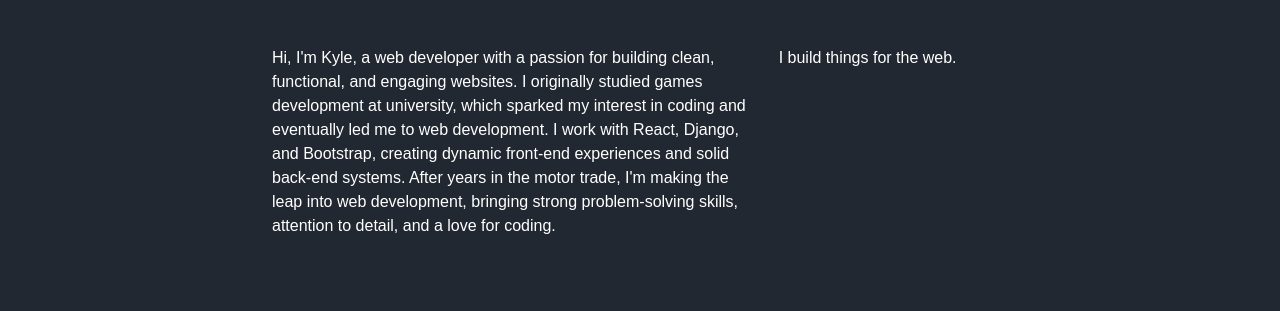
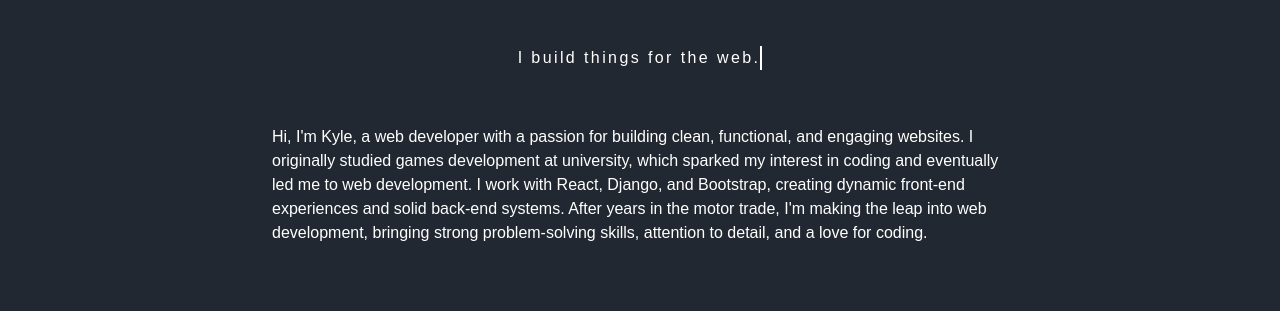
Before and after one commit to KyleMardell/portfolio, a React (Create React App) app: page / in a window 1280 px wide. Shown: the part 335-646 px from the top of the page. Built offline with nearby package versions, Linux system fonts and the light colour scheme.

Commit message:
Add text animation.

```diff
--- a/src/pages/Landing.js
+++ b/src/pages/Landing.js
@@ -1,5 +1,8 @@
 import React from "react";
 import { Col, Row } from "react-bootstrap";
+
+import styles from "../styles/Landing.module.css";
+
 import ProfileImage from "../components/ProfileImage";
 import ProjectCard from "../components/ProjectCard";
 import freeflow from "../assets/freeflow.png";
@@ -22,8 +25,14 @@ const Landing = () => {
                         <h2>Full Stack Developer</h2>
                     </Col>
                 </Row>
+                <Row className="my-5 d-flex justify-content-center">
+                    <Col style={{ maxWidth: 'fit-content' }}>
+                        <p className={`${styles.AnimText}`}>I build things for the web.</p>
+                    </Col>
+                </Row>
+
                 <Row className="my-5">
-                    <Col xs={8}>
+                    <Col>
                         <p>
                             Hi, I'm Kyle, a web developer with a passion for
                             building clean, functional, and engaging websites. I
@@ -36,9 +45,6 @@ const Landing = () => {
                             development, bringing strong problem-solving skills,
                             attention to detail, and a love for coding.
                         </p>
-                    </Col>
-                    <Col xs={4}>
-                        <p>I build things for the web.</p>
                     </Col>
                 </Row>
                 <Row className="my-5 g-4">
@@ -69,33 +75,15 @@ const Landing = () => {
                 </Row>
                 <Row className="my-5">
                     <h3>Tech Stack</h3>
-                    <Col xs={6}>
-                        Git & Github
-                    </Col>
-                    <Col xs={6}>
-                        VS Code
-                    </Col>
-                    <Col xs={6}>
-                        Django
-                    </Col>
-                    <Col xs={6}>
-                        React
-                    </Col>
-                    <Col xs={6}>
-                        Bootstrap
-                    </Col>
-                    <Col xs={6}>
-                        Python
-                    </Col>
-                    <Col xs={6}>
-                        JavaScript
-                    </Col>
-                    <Col xs={6}>
-                        HTML
-                    </Col>
-                    <Col xs={6}>
-                        CSS
-                    </Col>
+                    <Col xs={6}>Git & Github</Col>
+                    <Col xs={6}>VS Code</Col>
+                    <Col xs={6}>Django</Col>
+                    <Col xs={6}>React</Col>
+                    <Col xs={6}>Bootstrap</Col>
+                    <Col xs={6}>Python</Col>
+                    <Col xs={6}>JavaScript</Col>
+                    <Col xs={6}>HTML</Col>
+                    <Col xs={6}>CSS</Col>
                 </Row>
             </Col>
         </Row>
--- /dev/null
+++ b/src/styles/Landing.module.css
@@ -0,0 +1,38 @@
+.AnimCol {
+    max-width: 'fit-content';
+}
+
+.AnimText {
+    display: inline-block;
+    overflow: hidden; /* Ensures the content is not revealed until the animation */
+    border-right: 0.15em solid #ffffff; /* The typwriter cursor */
+    white-space: nowrap; /* Keeps the content on a single line */
+    margin: 0 auto; /* Gives that scrolling effect as the typing happens */
+    letter-spacing: 0.15em; /* Adjust as needed */
+    animation: typing 8.5s steps(26, end) infinite, blink-caret 0.75s step-end infinite;
+    max-width: fit-content;
+}
+
+/* The typing effect */
+@keyframes typing {
+    0% {
+        width: 0;
+    }
+    50% {
+        width: 100%;
+    }
+    100% {
+        width: 100%;
+    }
+}
+
+/* The typewriter cursor effect */
+@keyframes blink-caret {
+    from,
+    to {
+        border-color: transparent;
+    }
+    50% {
+        border-color: #ffffff;
+    }
+}
```
Lines whose indentation alone changed are shown as unchanged.
